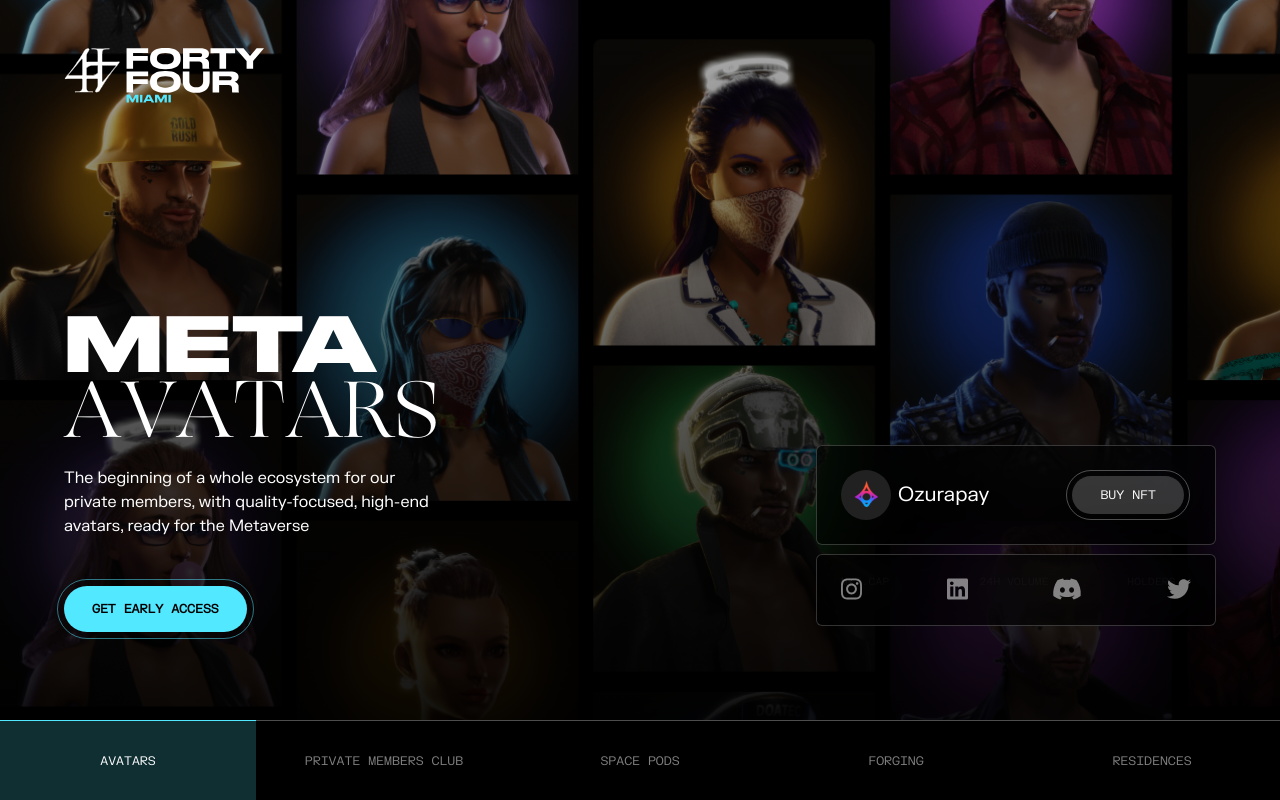
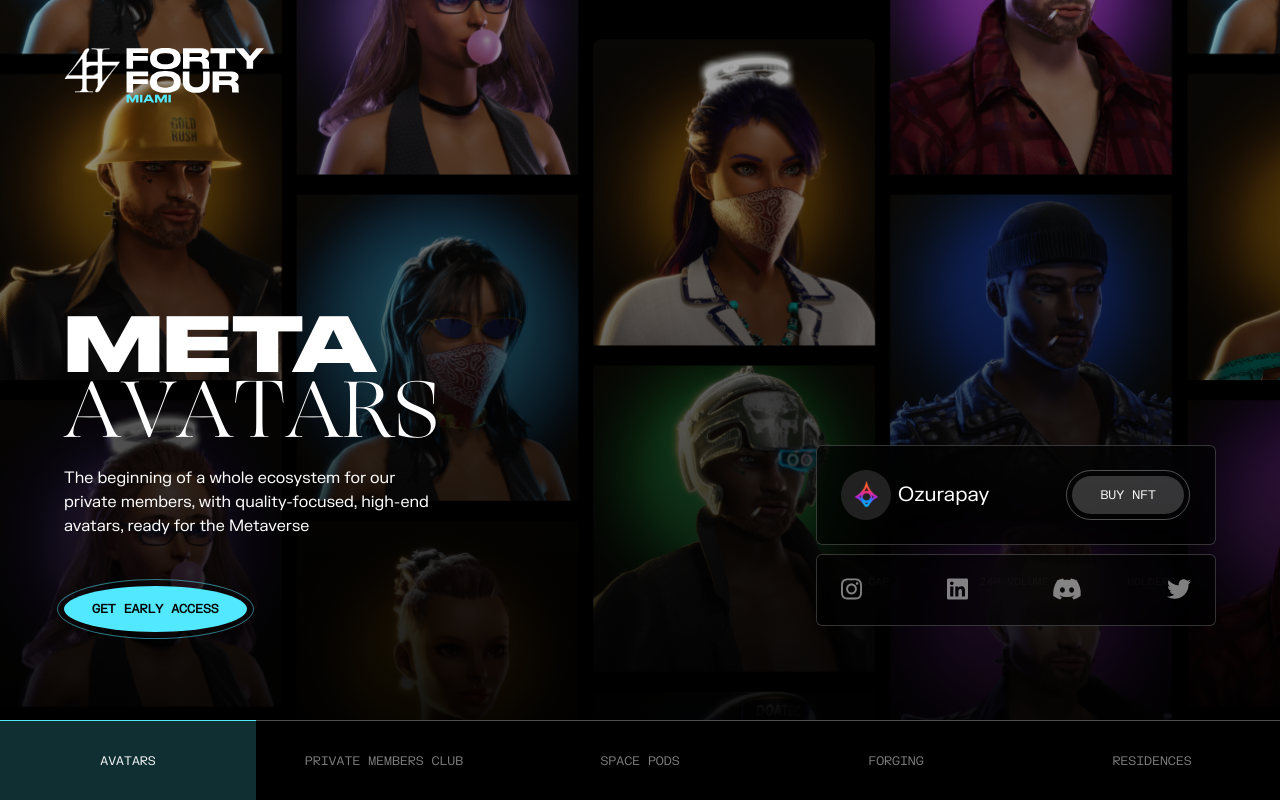
Before and after one commit to kurtvalera/Next-44Miami, a Next.js app: page / in a window 1280 px wide. Built offline with nearby package versions, Linux system fonts and the light colour scheme.

Commit message:
teasd123

```diff
--- a/styles/globals.css
+++ b/styles/globals.css
@@ -195,7 +195,7 @@
      -khtml-border-radius: 6.25rem !important;
        -moz-border-radius: 6.25rem !important;
 
-     border-radius: 100px 100px;
+     border-radius: 625% !important;
      padding: 14px 28px 14px 28px;
      background-color: #52E8FF;
      outline:1px solid rgba(82, 232, 255, 0.5);
```
